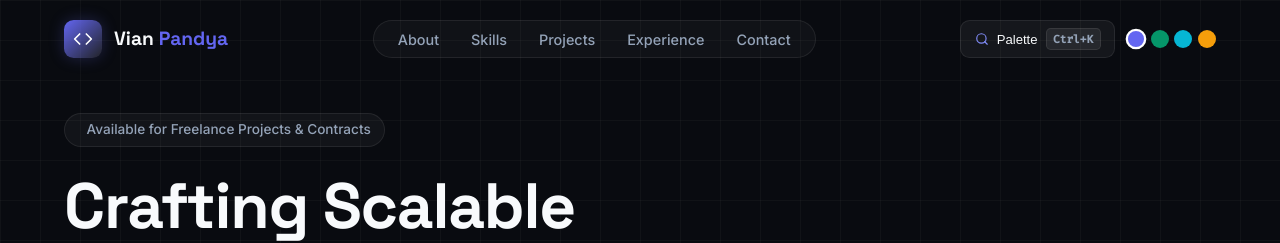
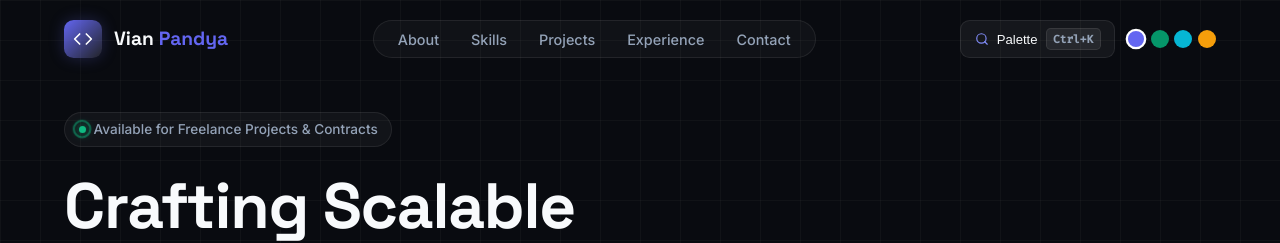
Before and after one commit to vianpandya/Portfolio, a React (Vite) app: page / in a window 1280 px wide. Shown: the top 243 px of the page. Built offline with nearby package versions, Linux system fonts and the light colour scheme.

Commit message:
feat: implement design system and global styles in index.css

```diff
--- a/src/index.css
+++ b/src/index.css
@@ -257,19 +257,47 @@ body {
   color: var(--text-main);
 }
 
-/* Status Indicator Dot */
+/* Status Indicator Dot with Radar Ripple Wave */
+.pulse-dot,
 .status-dot {
-  width: 8px;
-  height: 8px;
+  position: relative;
+  width: 7px;
+  height: 7px;
   border-radius: 50%;
-  background-color: var(--accent-teal);
-  box-shadow: 0 0 10px var(--accent-teal);
-  animation: pulse-dot 2s infinite ease-in-out;
+  background-color: #10b981;
+  box-shadow: 0 0 10px #10b981;
+  display: inline-block;
+  flex-shrink: 0;
 }
 
-@keyframes pulse-dot {
-  0%, 100% { transform: scale(1); opacity: 1; }
-  50% { transform: scale(1.35); opacity: 0.6; }
+.pulse-dot::after,
+.status-dot::after {
+  content: '';
+  position: absolute;
+  top: 50%;
+  left: 50%;
+  width: 100%;
+  height: 100%;
+  border-radius: 50%;
+  border: 1.5px solid #10b981;
+  transform: translate(-50%, -50%) scale(1);
+  animation: radarRipple 2.2s cubic-bezier(0, 0.2, 0.4, 1) infinite;
+  pointer-events: none;
+}
+
+@keyframes radarRipple {
+  0% {
+    transform: translate(-50%, -50%) scale(1);
+    opacity: 0.95;
+  }
+  70% {
+    transform: translate(-50%, -50%) scale(3.2);
+    opacity: 0;
+  }
+  100% {
+    transform: translate(-50%, -50%) scale(3.2);
+    opacity: 0;
+  }
 }
 
 /* Code / Mono styling */
```
